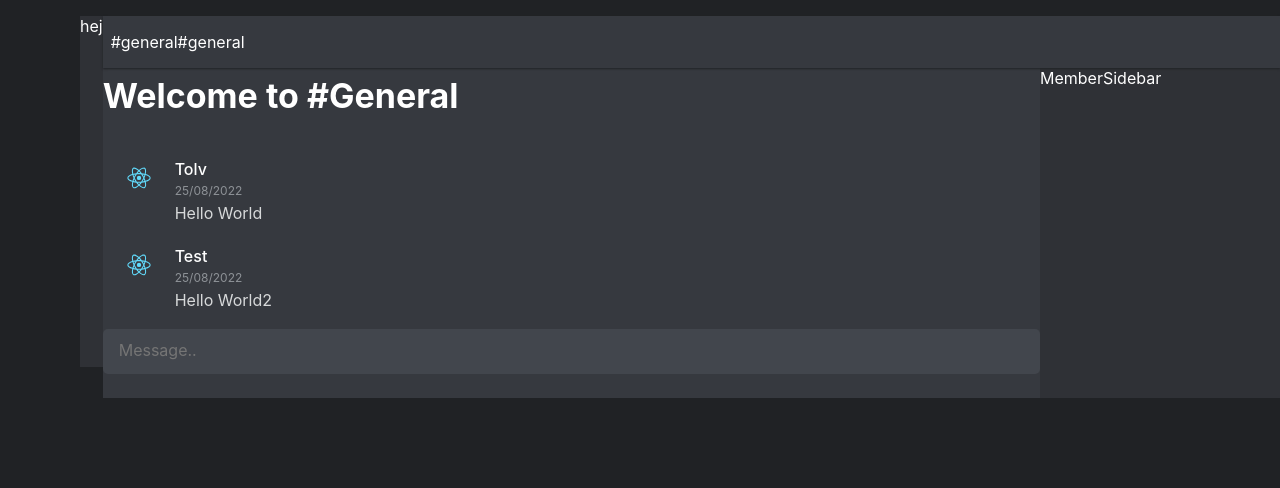
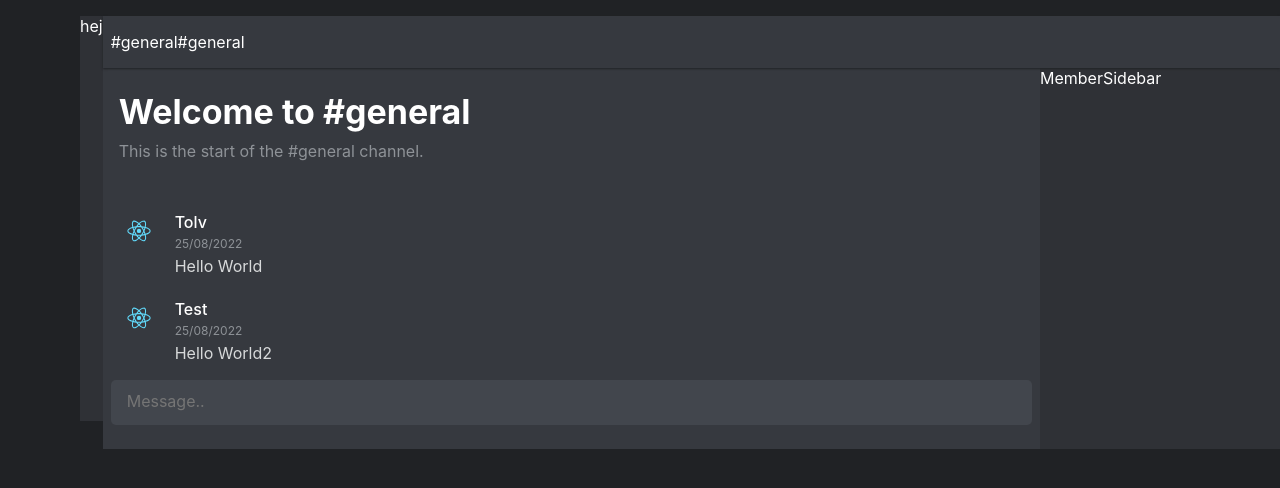
Before and after one commit to 1Tolv2/chat-pern-app, a React (Create React App) app in the folder client/: page / in a window 1280 px wide. Shown: the top 488 px of the page. Built offline with nearby package versions, Linux system fonts and the light colour scheme.

Commit message:
Styled channels start message

```diff
--- a/client/src/components/atoms/Textarea.tsx
+++ b/client/src/components/atoms/Textarea.tsx
@@ -10,10 +10,9 @@ box-sizing: border-box;
 background-color: ${colors.grey};
 border: none;
 border-radius: 5px;
-width: 100%;
 height: 45px;
 padding: 11px 16px;
-margin-bottom: 24px;
+margin: 0 8px 24px 8px;
 color: ${colors.white};
 font-family: inherit;
 font-size: 1rem;
--- a/client/src/components/molecules/MessageStart/index.tsx
+++ b/client/src/components/molecules/MessageStart/index.tsx
@@ -1,10 +1,16 @@
 import React from "react";
+import Paragraph from "../../atoms/Paragraph";
 import * as s from "./styles";
 
 type Props = {};
 
 const MessageStart = (props: Props) => {
-  return <s.Header>{"Welcome to #General"}</s.Header>;
+  return (
+    <s.Container>
+      <s.Header>Welcome to #general</s.Header>
+      <Paragraph color="lightGrey">This is the start of the #general channel.</Paragraph>
+    </s.Container>
+  );
 };
 
 export default MessageStart;
--- a/client/src/components/molecules/MessageStart/styles.ts
+++ b/client/src/components/molecules/MessageStart/styles.ts
@@ -4,8 +4,12 @@ import * as t from "../../theme/typography";
 
 const { colors } = theme;
 
+const Container = styled.div`
+margin: 16px;`
+
+
 const Header = styled(t.H2)`
   color: ${colors.white};
 `;
 
-export { Header };
+export { Container, Header };
```
